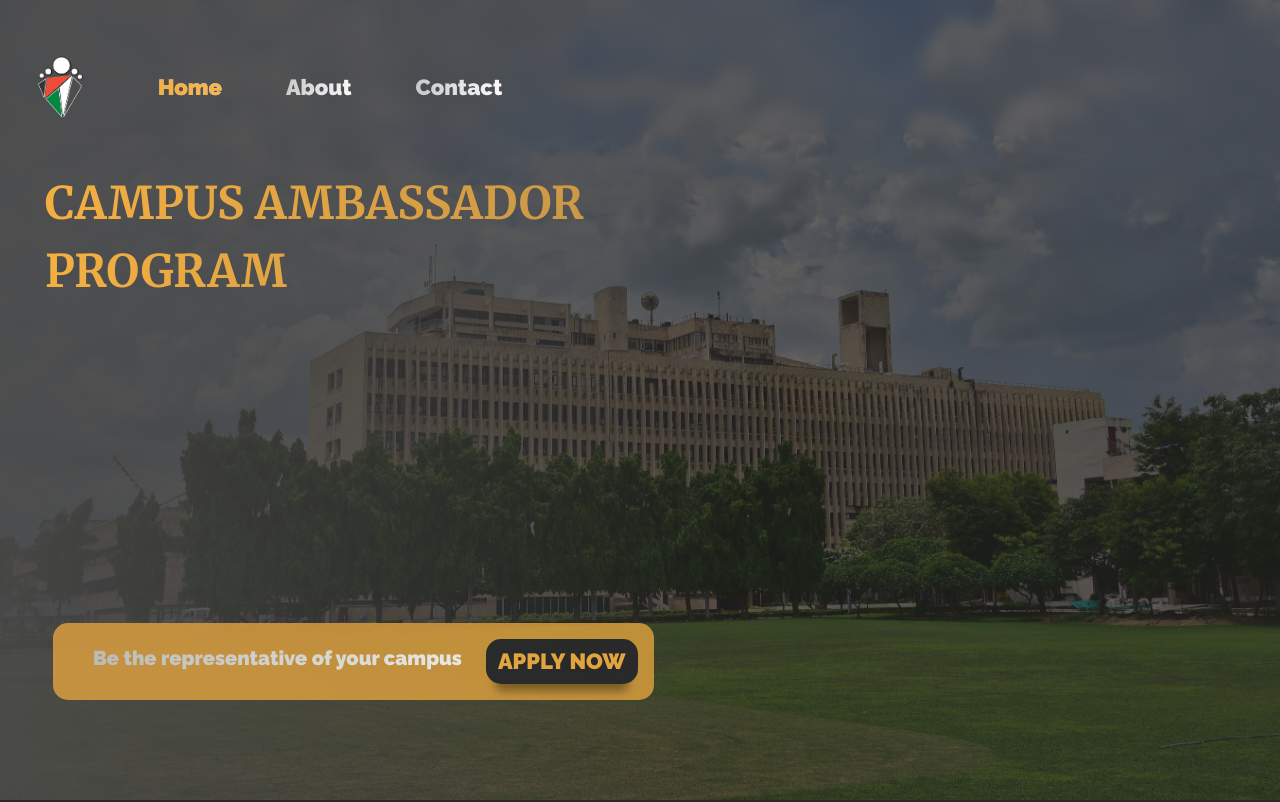
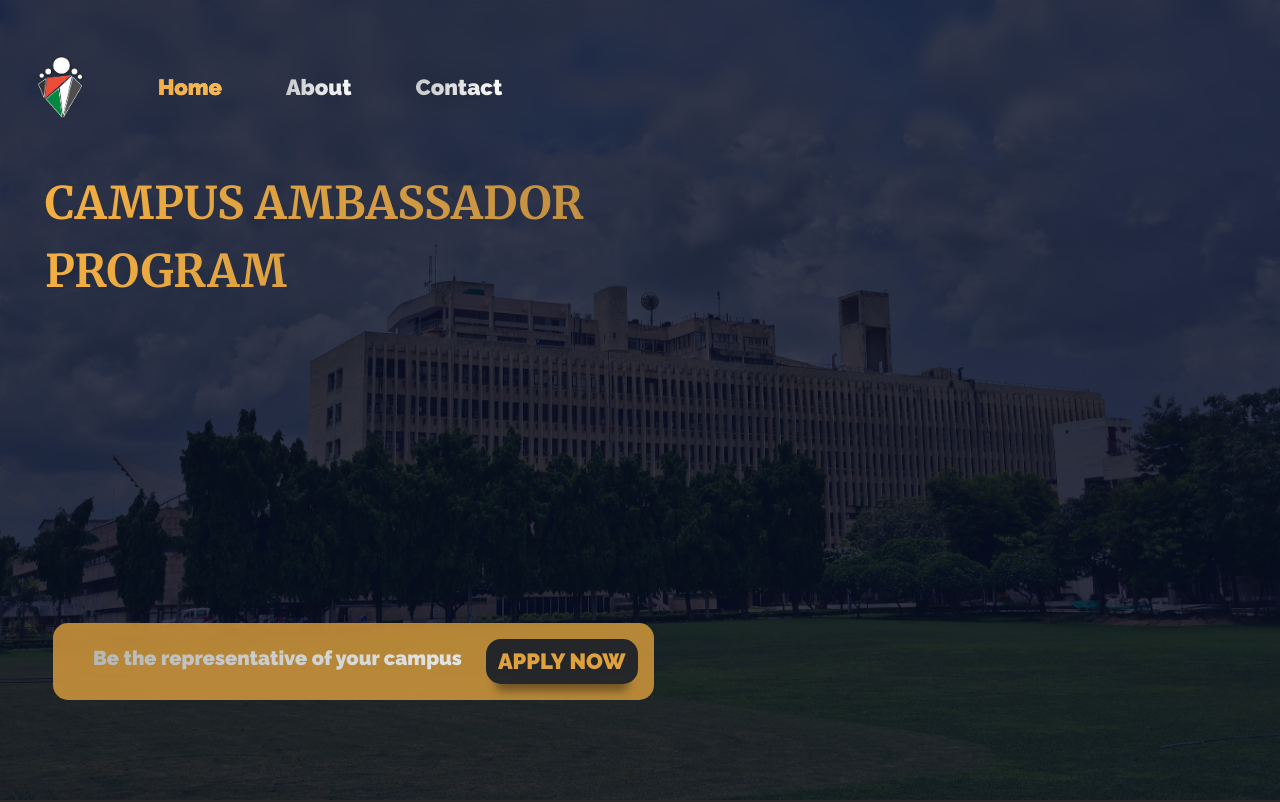
Before and after one commit to NSS-IIT-Delhi/Kaizen-23-CAP, a React (Create React App) app: page / in a window 1280 px wide. Shown: the top 802 px of the page. Built offline with nearby package versions, Linux system fonts and the light colour scheme.

Commit message:
background

```diff
--- a/src/header/style.css
+++ b/src/header/style.css
@@ -100,13 +100,23 @@ body {
 }
 
 .bg {
-  background: linear-gradient(90deg, #434343 -24.3%, #4d4d4d -11.13%, rgba(34, 34, 34, 0.7) 57.24%), rgba(0, 0, 0, 0.6) url("./iitd.jpg") no-repeat fixed;
+  background:url("./iitd.jpg") no-repeat fixed;
 
   background-size: cover;
   min-height: 100vh;
   /* position: relative; */
   font-family: "Montserrat", sans-serif;
   /* background-color: #141414; */
+}
+
+.bg:before{
+  content: "";
+  background: rgba(6, 12, 34, 0.8);
+  position: absolute;
+  bottom: 0;
+  top: 0;
+  left: 0;
+  right: 0;
 }
 
 .main {
```
